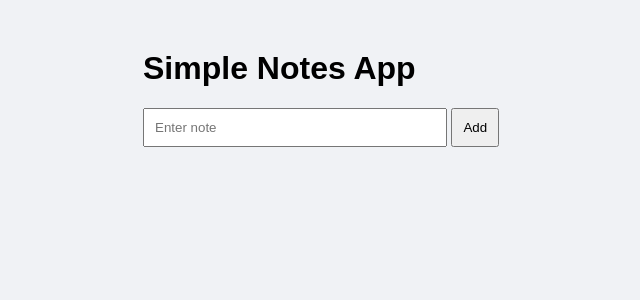
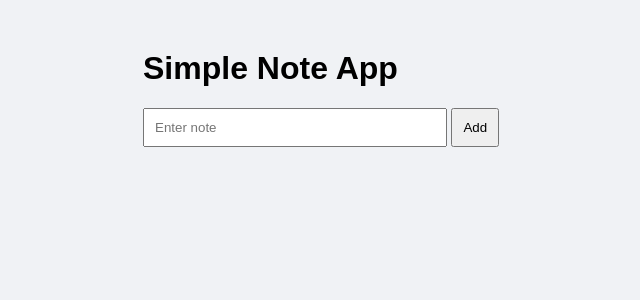
Before and after one commit to Likith-Prasadam/flaskapp, a Flask app: page / in a window 1280 px wide. Shown: the top 300 px of the page, without its empty margins (297-937 px from the left). Run offline with Flask 3, Linux system fonts and the light colour scheme.

Commit message:
Fix heading typo in index.html from "Simple Notes App" to "Simple Note App"

```diff
--- a/templates/index.html
+++ b/templates/index.html
@@ -11,7 +11,7 @@
 
   <body>
     <div class="container">
-      <h1>Simple Notes App</h1>
+      <h1>Simple Note App</h1>
 
       <form action="/add" method="POST">
         <input type="text" name="note" placeholder="Enter note" required />
```
